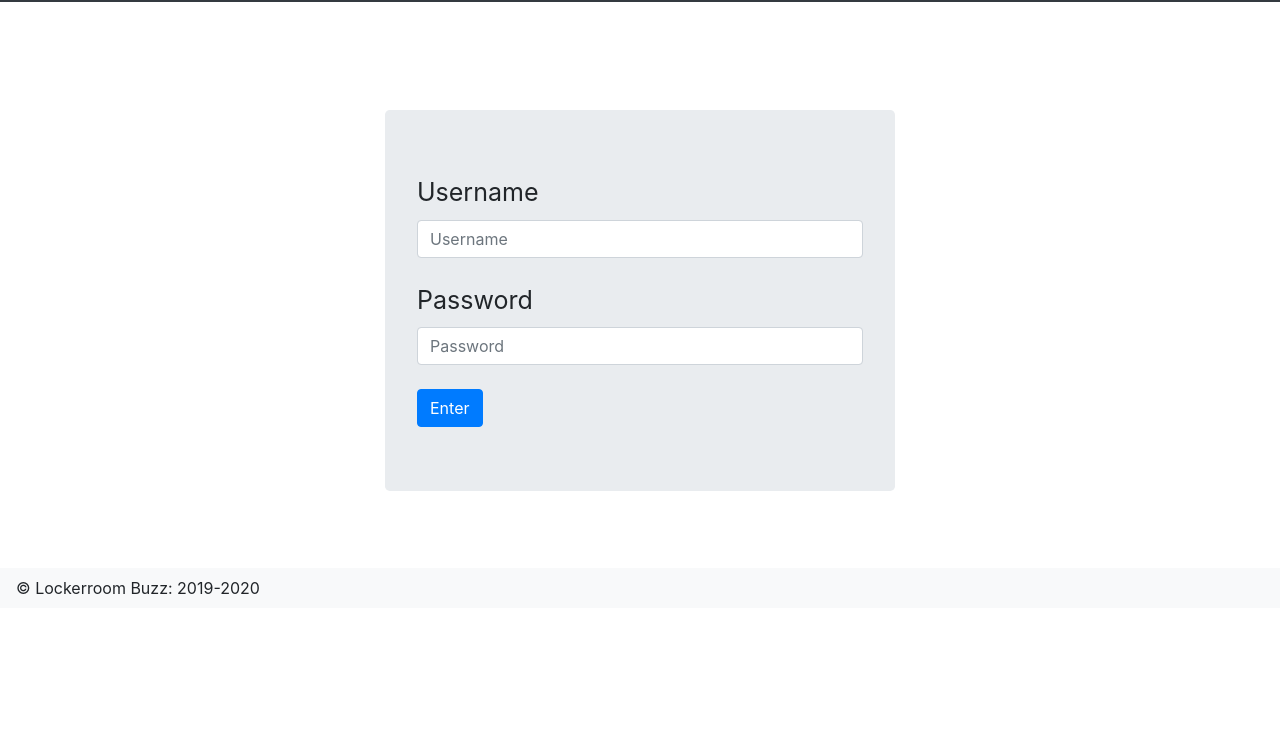
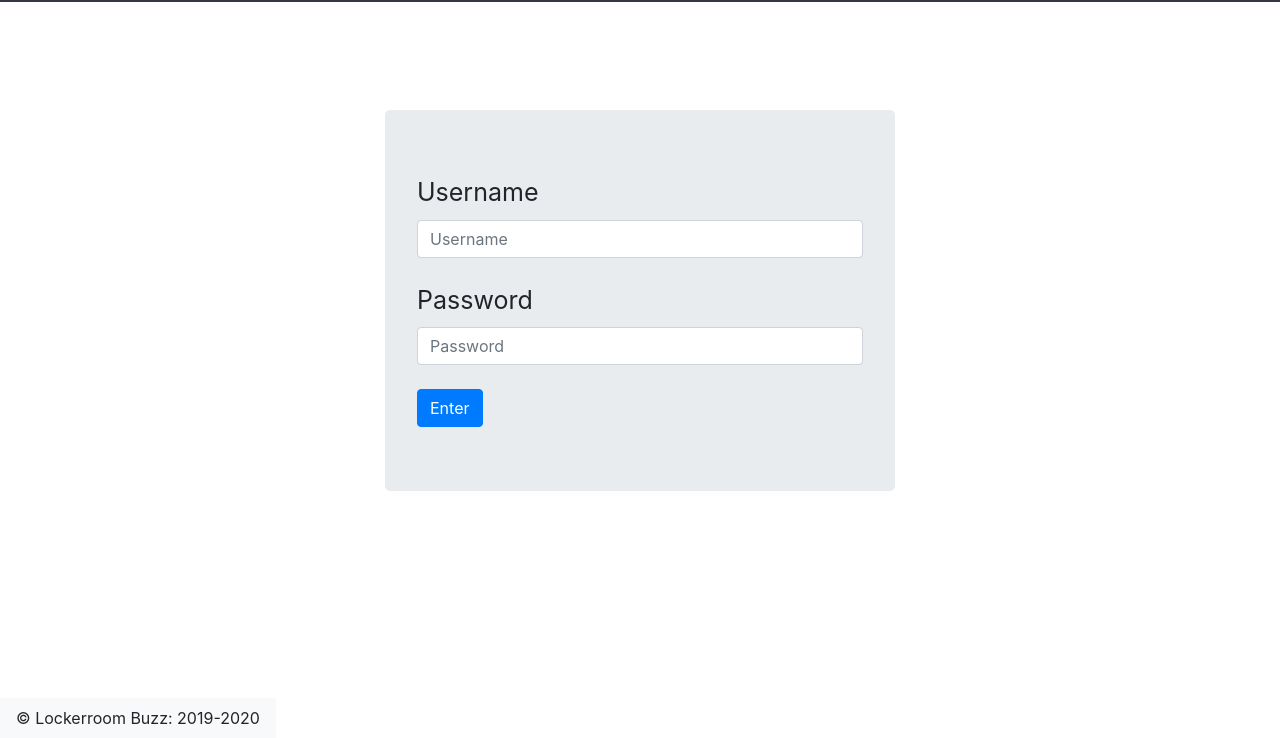
Before and after one commit to cartagenae/Login, a website: page src/index.html in a window 1280 px wide. Shown: the part 62-800 px from the top of the page. Drawn offline with nearby package versions, Linux system fonts and the light colour scheme.

Commit message:
Update index.html

```diff
--- a/src/index.html
+++ b/src/index.html
@@ -23,8 +23,8 @@
     <div id="app"></div>
   </div>
 
-  <footer>
-    <nav class="navbar navbar-light bg-light sticky-bottom">© Lockerroom Buzz: 2019-2020</nav>
+  <footer class="bottom">
+    <nav class="navbar navbar-light bg-light">© Lockerroom Buzz: 2019-2020</nav>
   </footer>
 
   <!-- Call to external React file -->
```
